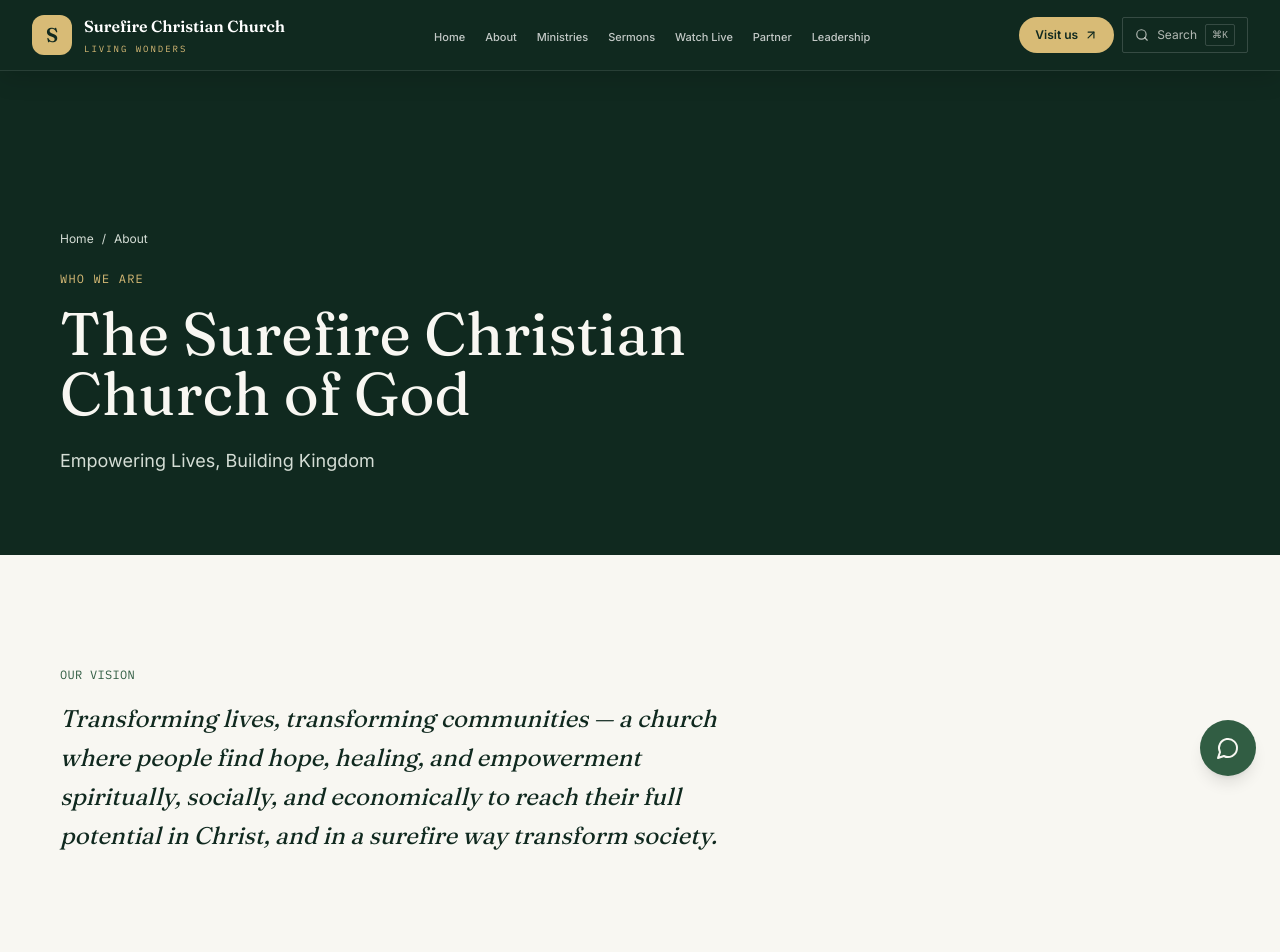
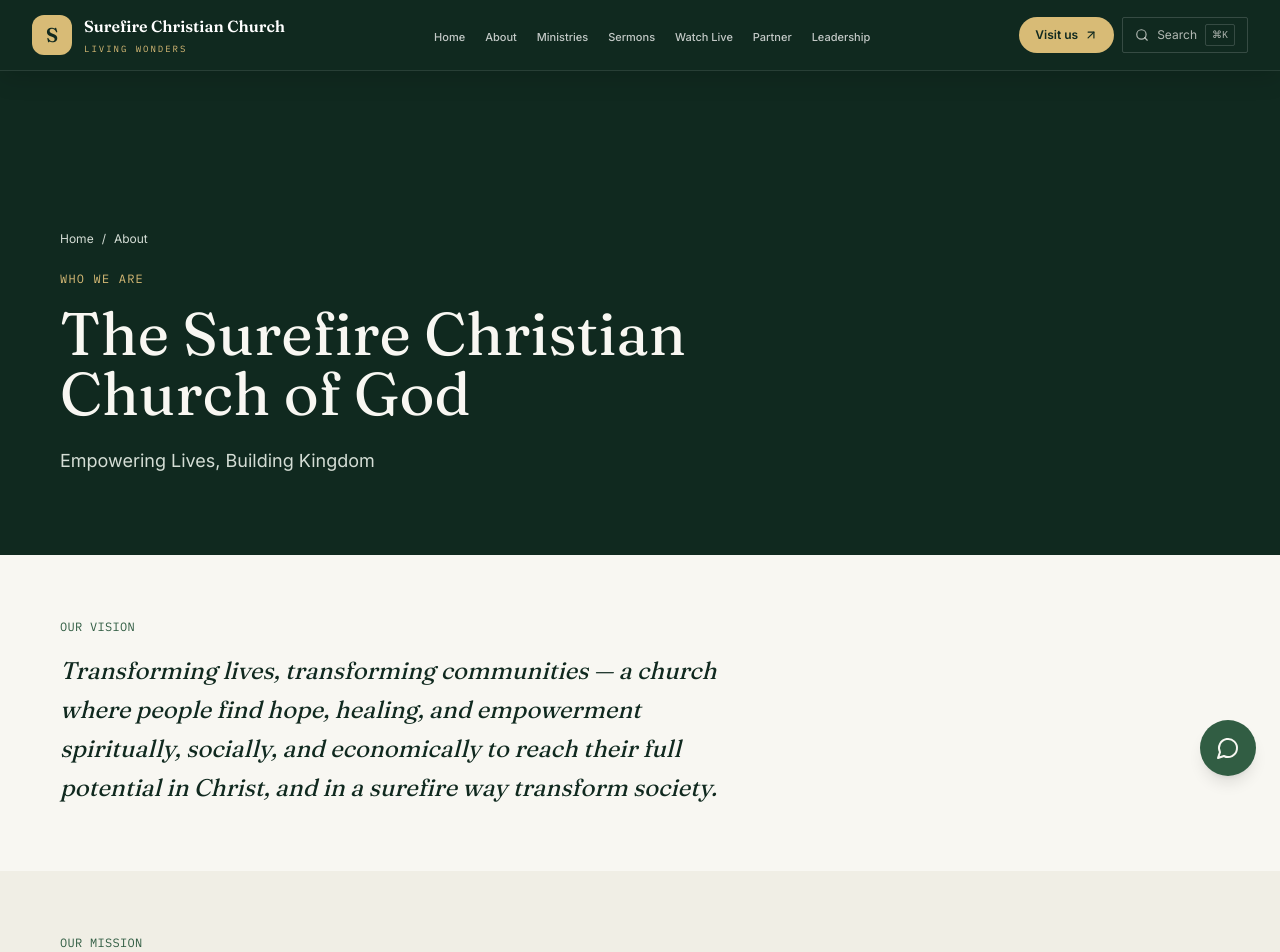
Before and after one commit to taiwoatlas/surefire-next, a Next.js app: page /about in a window 1280 px wide. Shown: the top 952 px of the page. Built offline with nearby package versions, Linux system fonts and the light colour scheme; no server answers.

Commit message:
Apply Surefire design system across shared UI components

```diff
--- a/components/layout/Section.tsx
+++ b/components/layout/Section.tsx
@@ -20,7 +20,7 @@ interface SectionProps {
 
 export function Section({ tone = "paper", className, children, as: Tag = "section", id }: SectionProps) {
   return (
-    <Tag id={id} className={cn("py-20 md:py-28", toneClasses[tone], className)}>
+    <Tag id={id} className={cn("py-10 sm:py-12 md:py-16", toneClasses[tone], className)}>
       <Container>{children}</Container>
     </Tag>
   );
```
